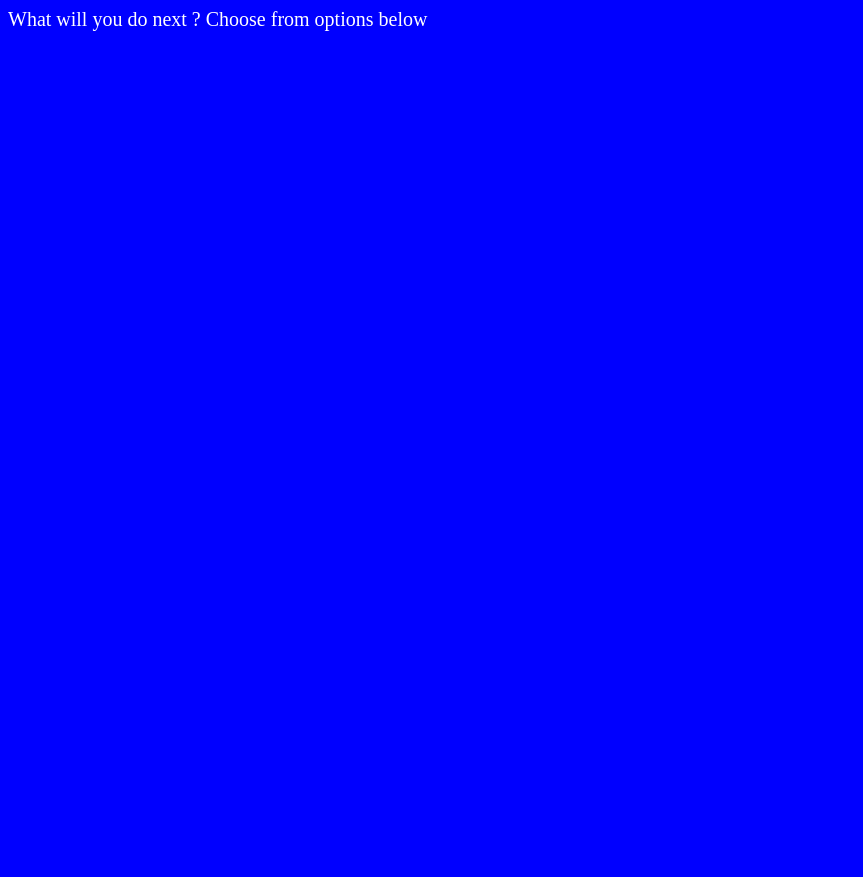
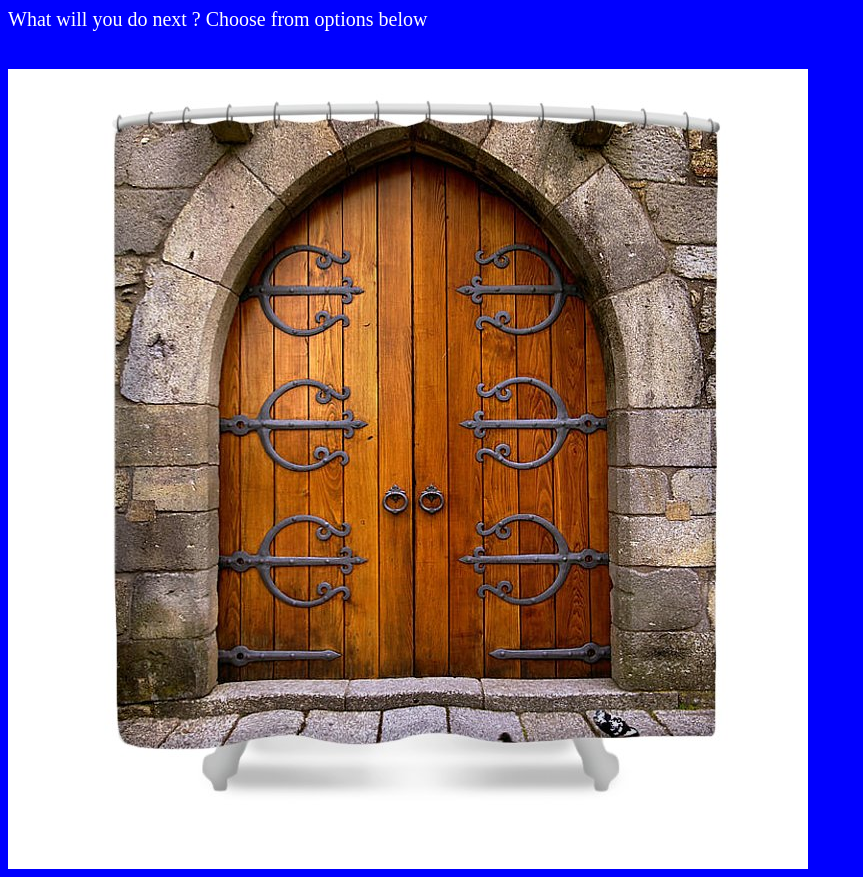
Before and after one commit to Erin2099/webpage, a plain HTML site: page index.html in a window 1280 px wide. Shown: the whole page, without its empty margins (0-863 px from the left). Before the commit the page ends 800 px from the top, so only its background shows below. Drawn offline with Linux system fonts and the light colour scheme.

Commit message:
added a picture

```diff
--- a/index.html
+++ b/index.html
@@ -15,6 +15,6 @@ Web Door Game
 
 
 
-<img src=""/>
+<img src="castle-door-carlos-caetano.jpg"/>
 </body>
 </html>
```
